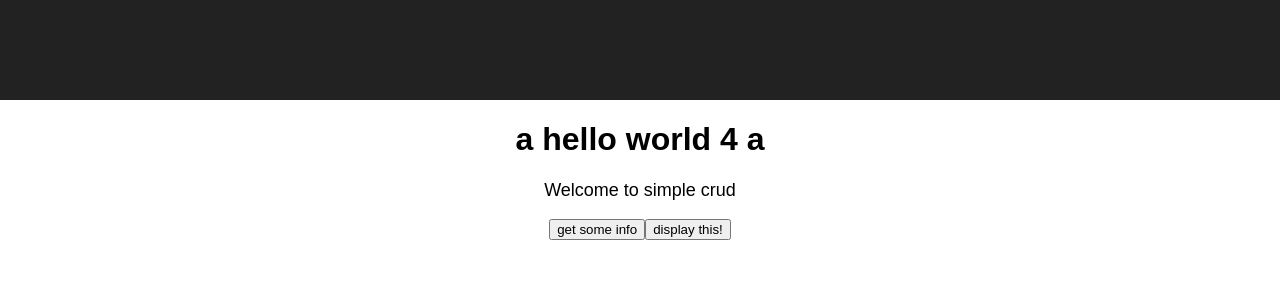
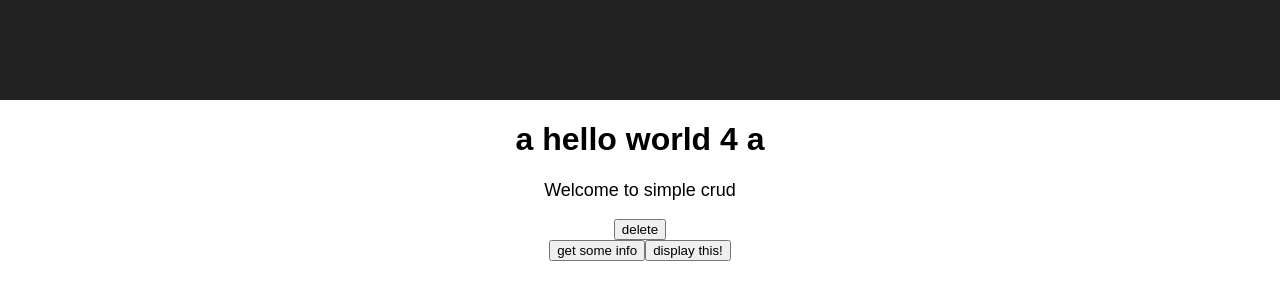
Before and after one commit to rubypruneda/simple-crud, a React (Create React App) app: page / in a window 1280 px wide. Shown: the part 90-390 px from the top of the page. Built offline with nearby package versions, Linux system fonts and the light colour scheme; no server answers.

Commit message:
delete functionality

```diff
--- a/src/App.js
+++ b/src/App.js
@@ -32,6 +32,13 @@ class App extends Component {
   //   // console.log('im being clicked');
   //   this.setState({info})
   // }
+
+  delete() {
+    this.state.info[7] = 0;
+
+  }
+
+
   stater() {
     this.setState({info: this.getInfo()})
   }
@@ -63,7 +70,12 @@ class App extends Component {
         <p className="App-intro">
           Welcome to simple crud
         </p>
-        <div>{this.state.info[7]}</div>
+            <div>
+            {this.state.info[7]}
+            {this.state.info[7]}
+            {this.state.info[7]}
+            <button onClick={() => this.delete()}>delete</button>
+            </div>
           <button onClick={() => this.getInfo()}>get some info</button>
           <button onClick={() => this.state.obj}>{this.test()}</button>
           {/* {this.getInfo()} */}
```
